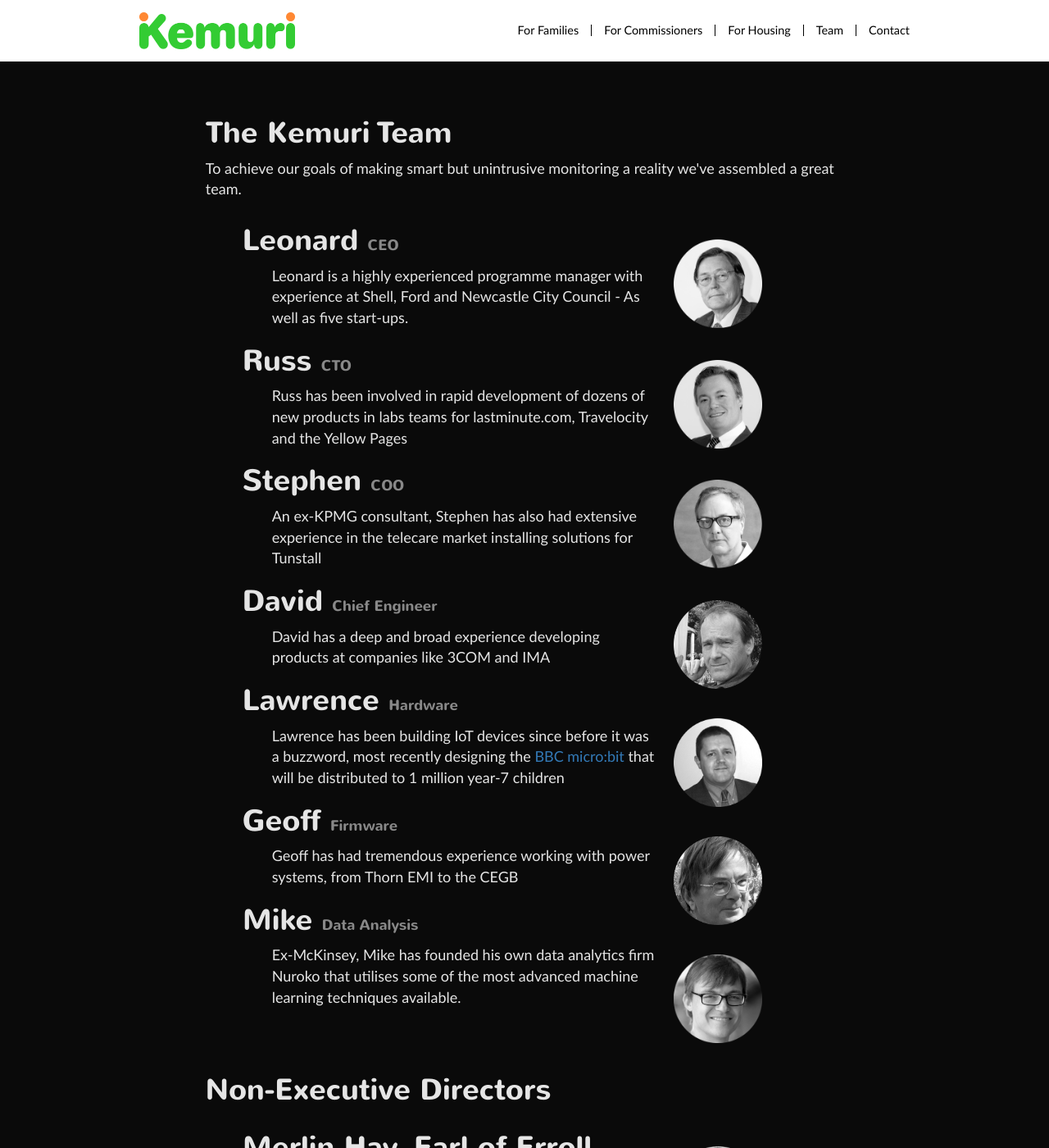
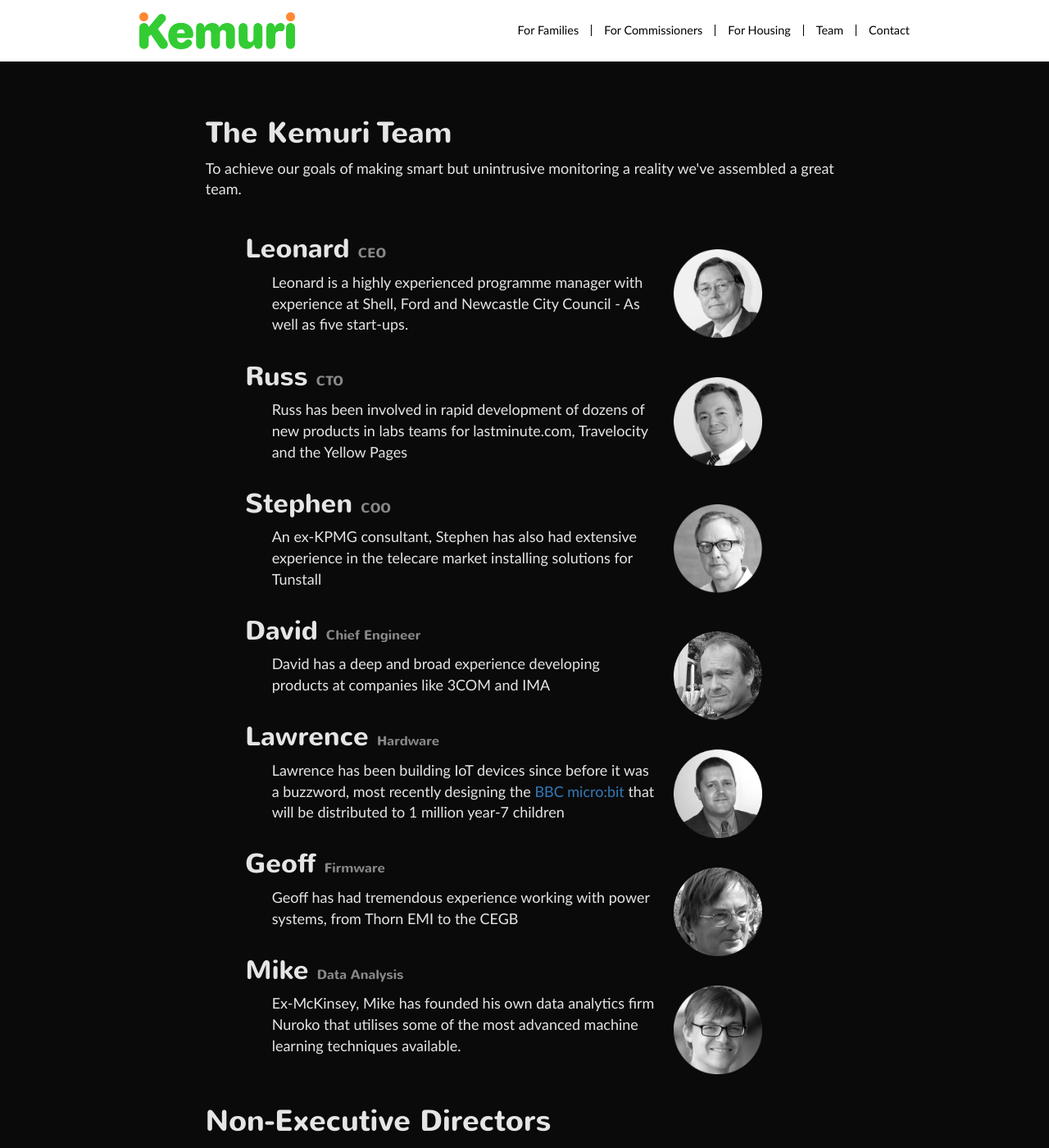
Before and after one commit to intelligentlilli/kemurisense.github.io, a Jekyll site: the page built from team.html, in a window 1280 px wide and 1400 px high. Shown: the whole window at 82% size. Built offline with Jekyll 4.4.1, drawn with Linux system fonts in a browser that asks for light colours; nearby versions of some CDN libraries; library files that are not in the unit come from our copies.

Commit message:
unix line endings and better team css

```diff
--- a/css/style.scss
+++ b/css/style.scss
@@ -137,7 +137,9 @@
 
 .team-members {list-style:none; padding-left:0;}
 .team-members h2 {
-	margin-left: -1em;
+	margin-top: 2em;
+	margin-left: 1em;
+	font-size:1.5em;
 }
 .team-members h2 span {
 	font-size: 50%;
@@ -164,6 +166,11 @@
 	.separator:after{width:778px}
 	.container{width:970px}
 	.navbar-brand{max-width:100%}
+	.team-members h2 {
+		margin-top: 1em;
+		margin-left: -1em;
+		font-size:1.8em;
+	}
 	.navbar-default .navbar-nav>li{padding-top:30px;padding-bottom:30px}
 	.navbar-default .navbar-nav>li>a{border-right:1px solid #000;line-height:100%;padding:0 15px}
 	.navbar-default .navbar-nav>li:last-child>a{border:none}
@@ -171,6 +178,8 @@
 	.navbar-default .navbar-nav>li>a:hover{color:#222;background-color:transparent}
 	.navbar-default .navbar-nav>.active>a:focus,.navbar-default .navbar-nav>.active>a:hover{color:#ec008c;background-color:transparent}
 }
+
+
 
 
 
```
